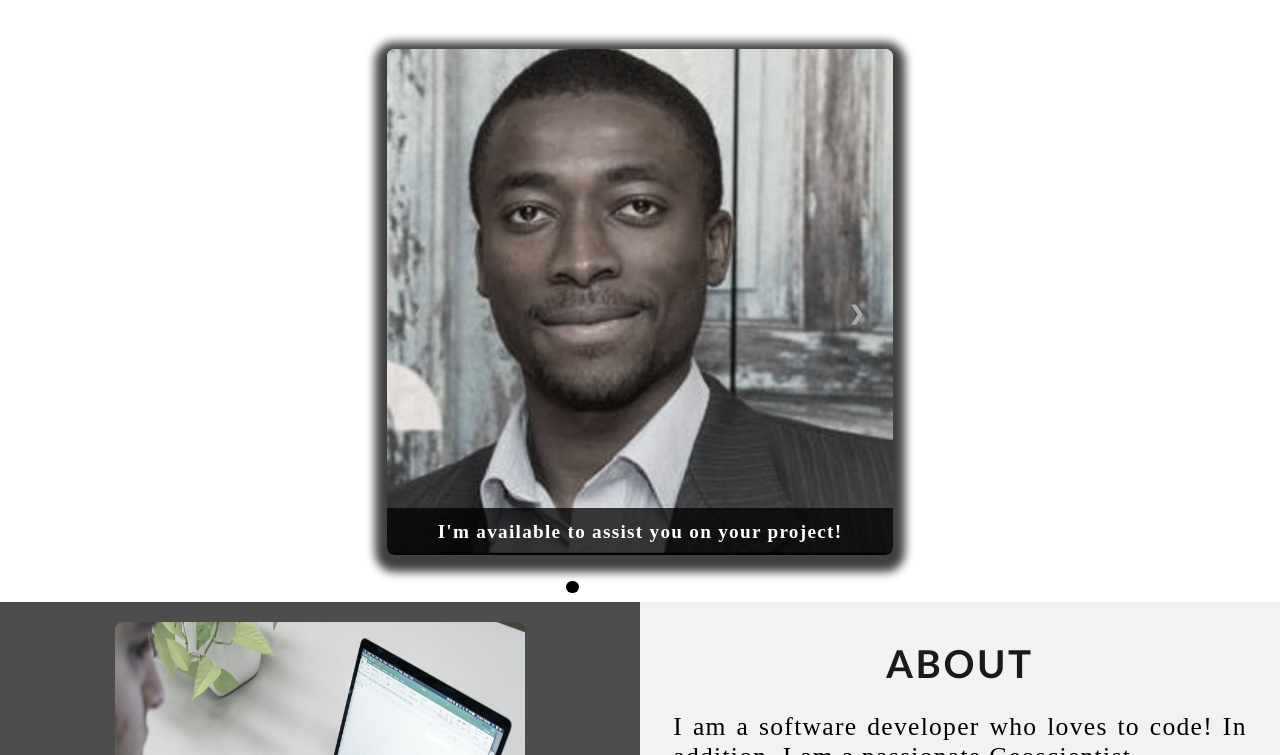
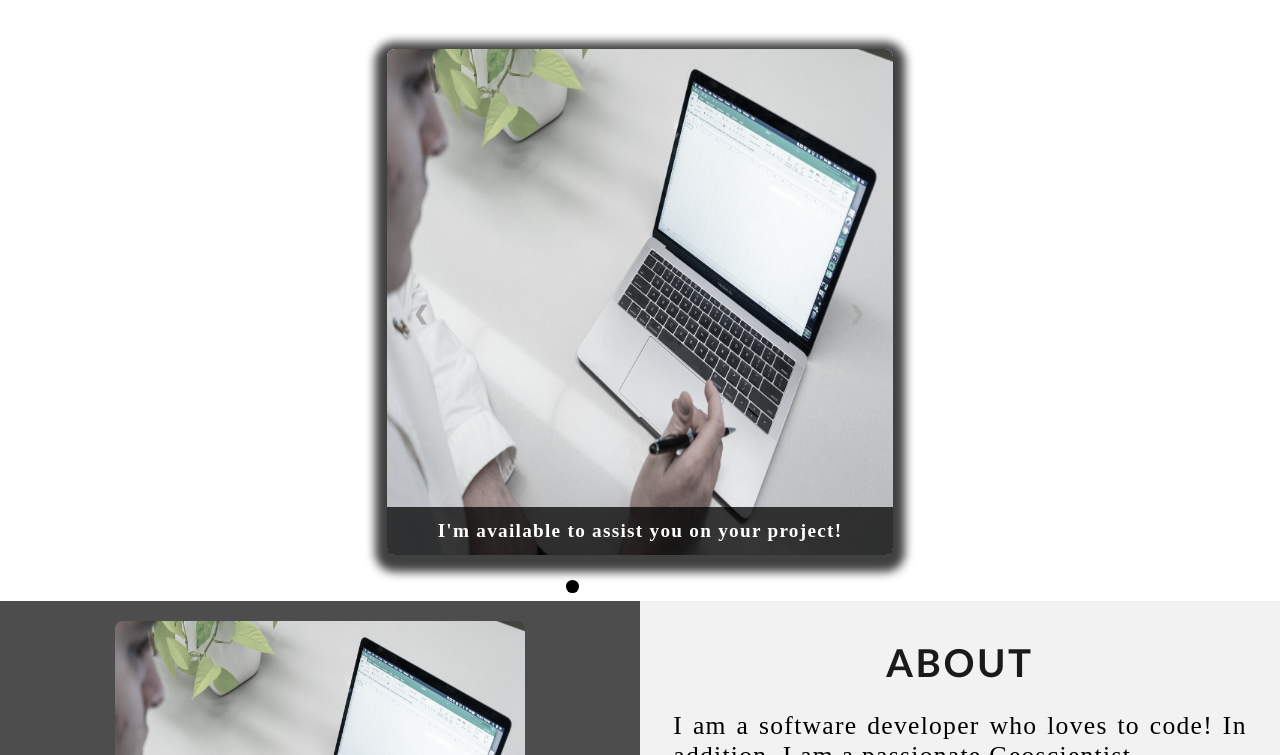
Before and after one commit to felixmyaolcc/felixmyaolcc.github.io, a plain HTML site: page index.html in a window 1280 px wide. Shown: the part 802-1557 px from the top of the page. Drawn offline with Linux system fonts and the light colour scheme.

Commit message:
update
update

```diff
--- a/index.html
+++ b/index.html
@@ -57,7 +57,7 @@
                 <div id="Slideshow_Container">
                     <!-- Slide 1 of 6 -->
                     <div class="mySlides fade">
-                        <img class="Slideshow_Images" src="images/MyPic.jpg" alt="Picture of myself">
+                        <img class="Slideshow_Images" src="images/image.jpg" alt="Picture of myself">
                         <div class="text">I'm available to assist you on your project!</div>
                     </div>
                     <!-- Slide 2 of 6 -->
```
